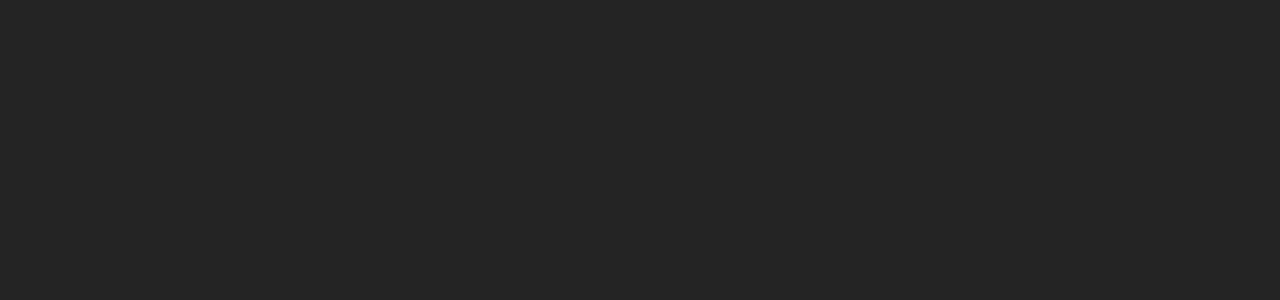
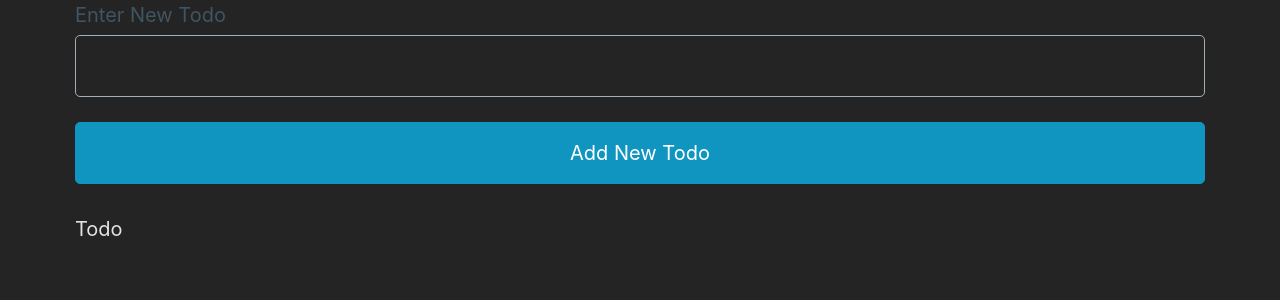
Before and after one commit to m2paulc/react-todo-list, a React (Vite) app: page / in a window 1280 px wide. Shown: the top 300 px of the page. Built offline with nearby package versions, Linux system fonts and the light colour scheme.

Commit message:
create todo list, new todo  and todo components

```diff
--- a/src/App.jsx
+++ b/src/App.jsx
@@ -1,11 +1,12 @@
 import '@picocss/pico';
+import TodoList from './components/TodoList';
 
 function App() {
 
   return (
     <>
       <main className='container'>
-
+        <TodoList />
       </main>
     </>
   );
--- /dev/null
+++ b/src/components/NewTodoForm.jsx
@@ -0,0 +1,28 @@
+import { Component } from 'react';
+
+export default class NewTodoForm extends Component {
+  constructor(props) {
+    super(props);
+    this.state = { todo: '' };
+    this.handleChange = this.handleChange.bind(this);
+    this.handleSubmit = this.handleSubmit.bind(this);
+  }
+  handleChange(event) {
+    this.setState({ todo: event.target.value });
+  }
+
+  handleSubmit(event) {
+    event.preventDefault();
+    console.log(this.state);
+  }
+  render() {
+    return (
+      <form onSubmit={ this.handleSubmit }>
+        <label>Enter New Todo
+          <input id='newTodo' name='newTodo' value={ this.state.todo } onChange={ this.handleChange } />
+        </label>
+        <button>Add New Todo</button>
+      </form>
+    );
+  }
+}
--- /dev/null
+++ b/src/components/Todo.jsx
@@ -0,0 +1,13 @@
+import { Component } from 'react';
+
+export default class Todo extends Component {
+  constructor(props) {
+    super(props);
+  }
+
+  render() {
+    return (
+      <div>Todo</div>
+    );
+  }
+}
--- /dev/null
+++ b/src/components/TodoList.jsx
@@ -0,0 +1,18 @@
+import { Component } from 'react';
+import NewTodoForm from './NewTodoForm';
+import Todo from './Todo';
+
+export default class TodoList extends Component {
+  constructor(props) {
+    super(props);
+    this.state = { todos: [] };
+  }
+  render() {
+    return (
+      <div>
+        <NewTodoForm />
+        <Todo />
+      </div>
+    );
+  }
+}
--- a/src/index.css
+++ b/src/index.css
@@ -13,20 +13,3 @@
   -moz-osx-font-smoothing: grayscale;
   -webkit-text-size-adjust: 100%;
 }
-
-a {
-  font-weight: 500;
-  color: #646cff;
-  text-decoration: inherit;
-}
-a:hover {
-  color: #535bf2;
-}
-
-body {
-  margin: 0;
-  display: flex;
-  place-items: center;
-  min-width: 320px;
-  min-height: 100vh;
-}
```
